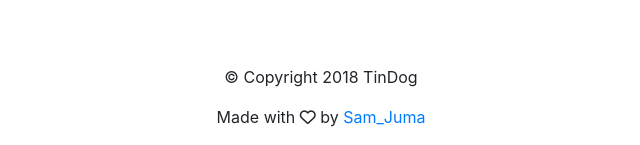
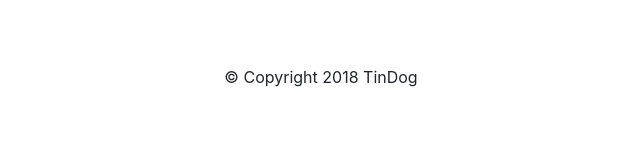
Before and after one commit to SamJumaev/Tindog2, a Django app: page / in a window 1280 px wide. Shown: the part 3290-3435 px from the top of the page, without its empty margins (319-959 px from the left). After the commit the page ends 3377 px from the top, so only its background shows below. Run offline with Django 3.2, Linux system fonts and the light colour scheme; data comes from the database, SQL or seed files in the repository; some libraries are stand-ins or nearby versions.

Commit message:
html href deleted

```diff
--- a/Dating_site/templates/blog/index.html
+++ b/Dating_site/templates/blog/index.html
@@ -157,7 +157,6 @@
 
   </footer>
 
-  <p style="text-align: center;">Made with <i class="far fa-heart"></i> by <a href="https://www.instagram.com/sj_oxbridge/">Sam_Juma</a></p>
 
   <script src="https://code.jquery.com/jquery-3.5.1.slim.min.js" integrity="sha384-DfXdz2htPH0lsSSs5nCTpuj/zy4C+OGpamoFVy38MVBnE+IbbVYUew+OrCXaRkfj" crossorigin="anonymous"></script>
   <script src="https://cdn.jsdelivr.net/npm/bootstrap@4.6.0/dist/js/bootstrap.bundle.min.js" integrity="sha384-Piv4xVNRyMGpqkS2by6br4gNJ7DXjqk09RmUpJ8jgGtD7zP9yug3goQfGII0yAns" crossorigin="anonymous"></script>
```
